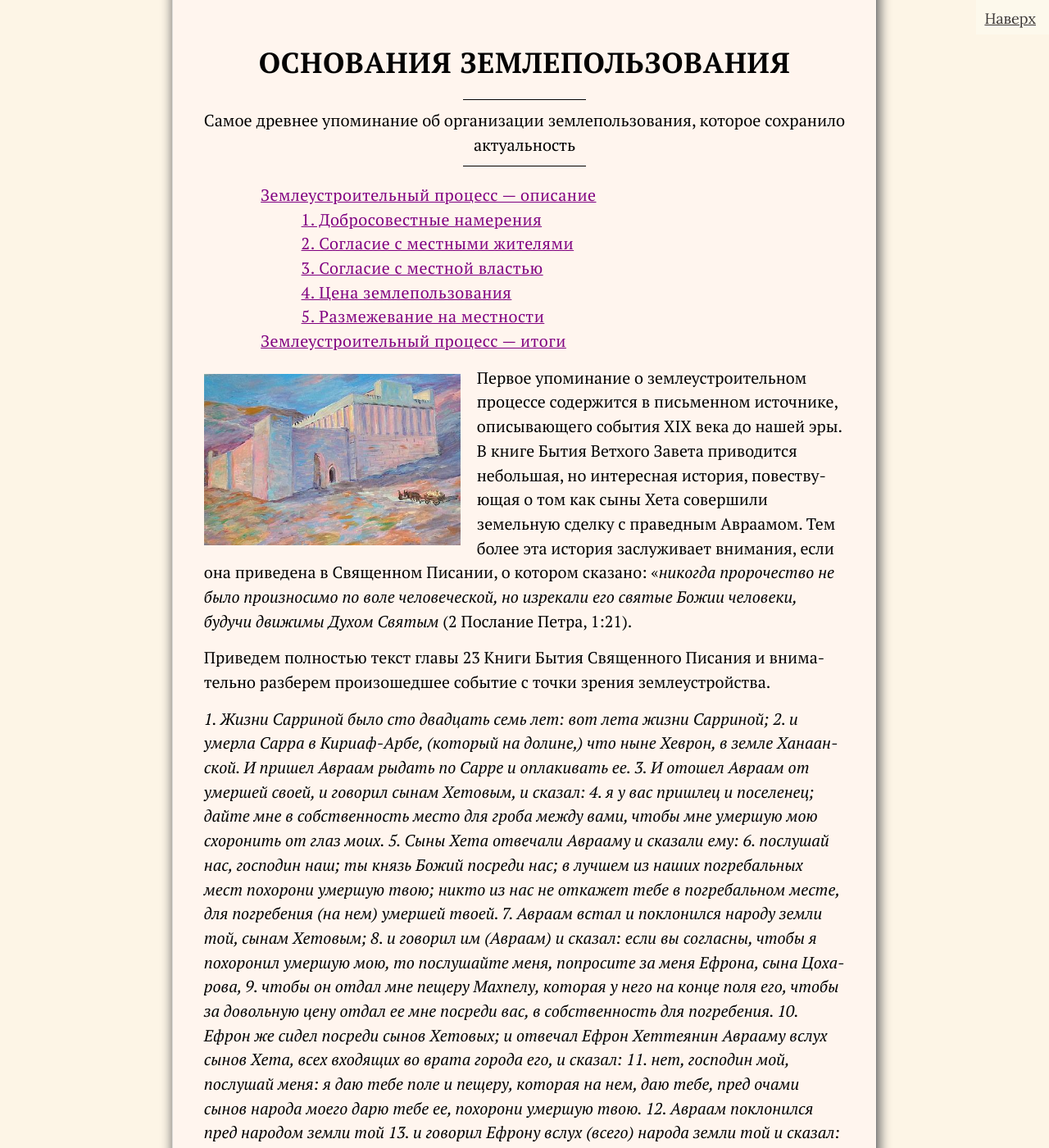
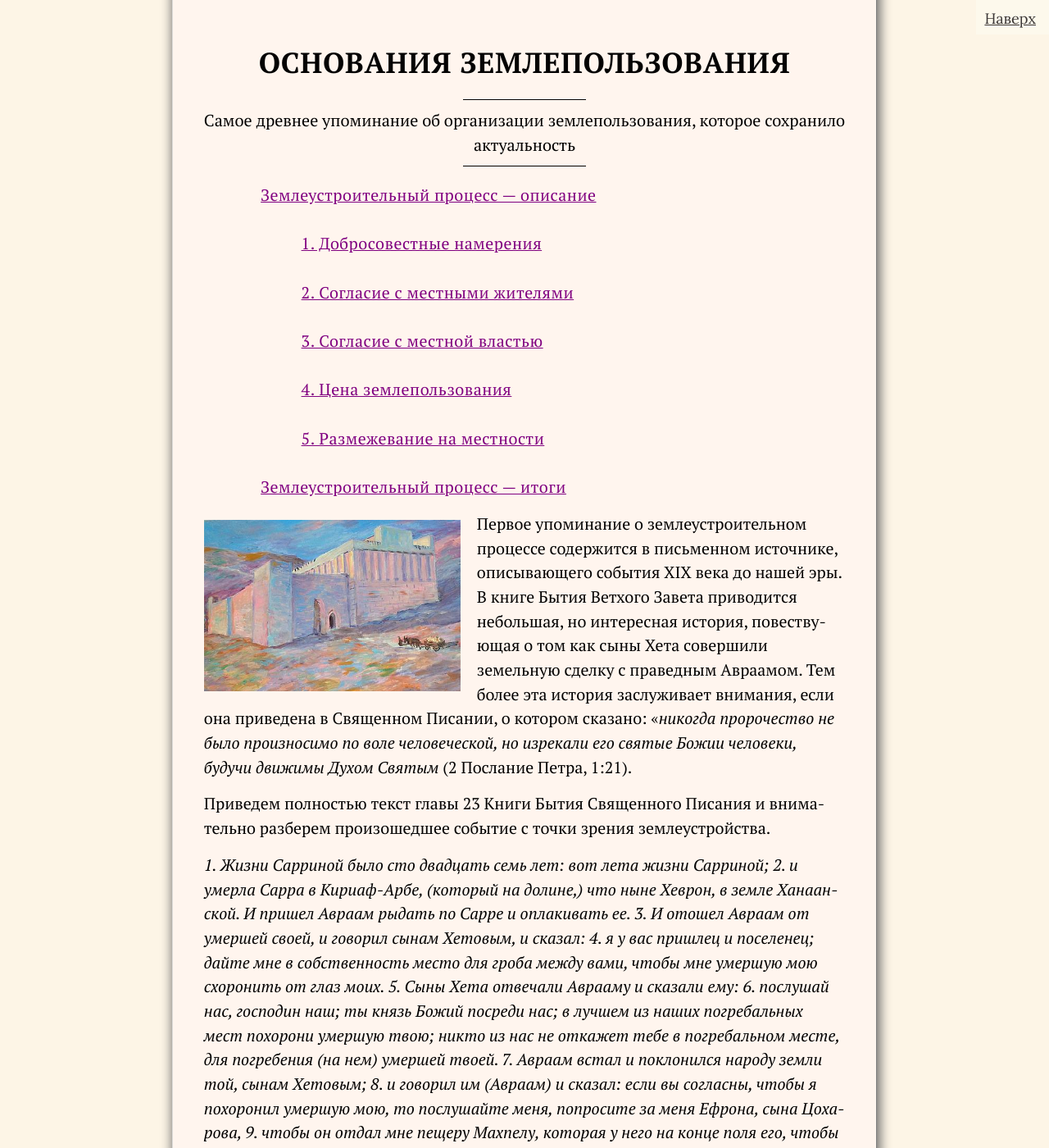
Before and after one commit to SergSi/land-use-art, a Jekyll site: the page built from _posts/2023-09-01-book.md, in a window 1280 px wide and 1400 px high, scrolled down 236 px. Shown: the whole window at 82% size. Built offline with Jekyll 4.4.1, drawn with Linux system fonts in a browser that asks for light colours; some web fonts are replaced.

Commit message:
Update style.css

```diff
--- a/assets/css/style.css
+++ b/assets/css/style.css
@@ -27,7 +27,7 @@
   --space-l5-sm: calc(var(--space-l5-lg) / 2);
   --space-l6-sm: calc(var(--space-l6-lg) / 2);
 
-  --space-list-items: 0;
+  --space-list-items: 1.5em;
   --background-color: #FDF5E6;
   --page-color: #FFF5EE;
   --font-color: #030202;
```
